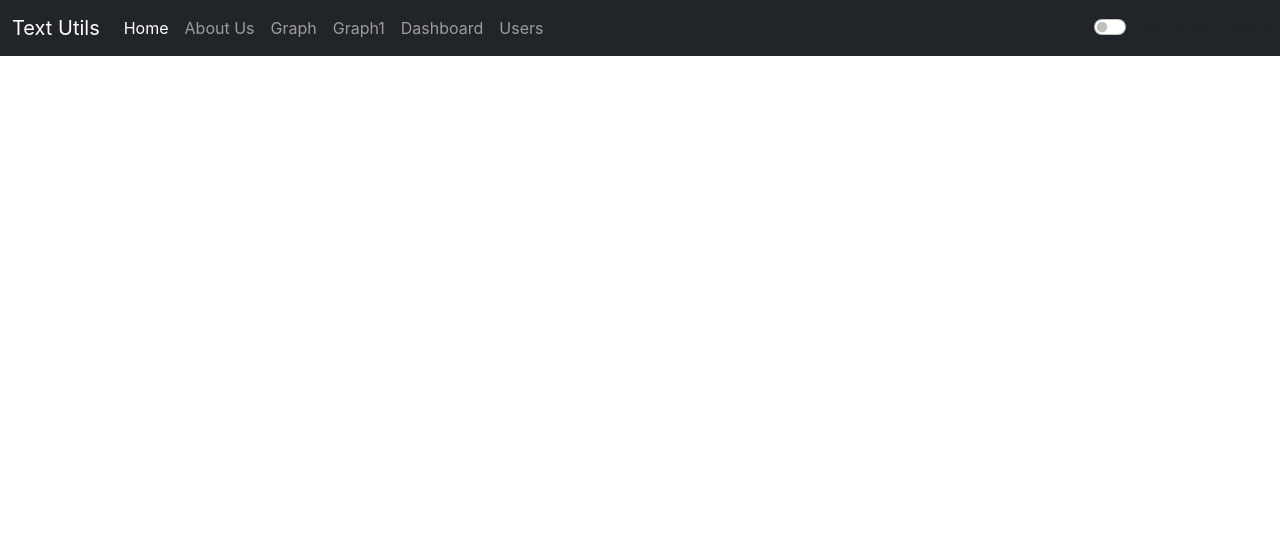
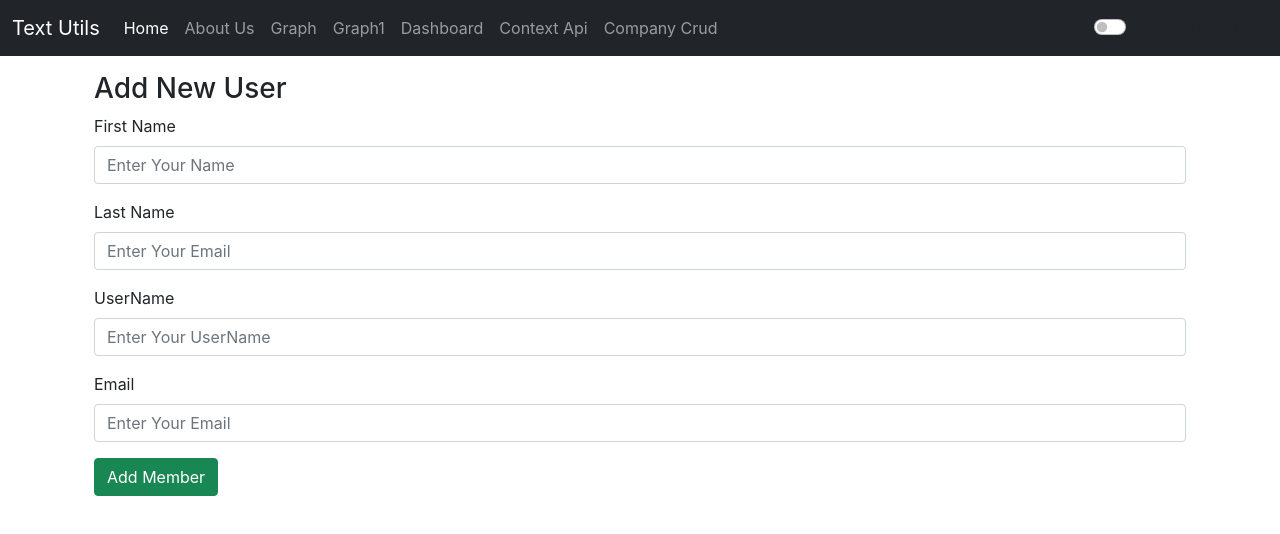
Before and after one commit to jogi6643/textutils-react, a React (Create React App) app: page /createcompany in a window 1280 px wide. Shown: the top 534 px of the page. Built offline with nearby package versions, Linux system fonts and the light colour scheme.

Commit message:
add crud in Text Utils Website

```diff
--- a/src/App.js
+++ b/src/App.js
@@ -15,6 +15,9 @@ import Graph2 from "./components/Graph2";
 import NewDashboard from "./components/dashboard/NewDashboard"
 import User from "./components/contextApi/User";
 import Handle from "./components/contextApi/Handle";
+import Companies from "./components/company/Companies";
+import CreateCompany from "./components/company/CreateCompany";
+import EditCompany from "./components/company/EditCompany";
 function App() {
  const [mode, setMode] = useState('dark');
  const [alert, setAlert] = useState(null);
@@ -66,6 +69,15 @@ function App() {
           <Route extact path="/users">
             <Handle />
           </Route>
+          <Route extact path="/company">
+            <Companies />
+          </Route>
+          <Route extact path="/createcompany">
+            <CreateCompany />
+          </Route>
+          <Route extact path="/editcompany/:id">
+            <EditCompany />
+          </Route>
 
         </Switch>
 
--- a/src/components/Navbar.js
+++ b/src/components/Navbar.js
@@ -30,7 +30,10 @@ export default function Navbar(props) {
                 <Link className="nav-link" to="/dashboard">Dashboard</Link>
               </li>
               <li className="nav-item">
-                <Link className="nav-link" to="/users">Users</Link>
+                <Link className="nav-link" to="/users">Context Api</Link>
+              </li>
+              <li className="nav-item">
+                <Link className="nav-link" to="/company">Company Crud</Link>
               </li>
             </ul>
             {/* <form className="d-flex">
--- /dev/null
+++ b/src/components/company/Companies.js
@@ -0,0 +1,75 @@
+import React,{ useEffect, useState }  from "react";
+import {Link} from 'react-router-dom'
+function Companies() {
+
+  const [users, setUsers] = useState([]);
+  useEffect(() => {
+    UsersGet()
+  },[])
+
+  const UsersGet = () => {
+    fetch("https://www.mecallapi.com/api/users")
+      .then(res => res.json())
+      .then(
+        (result) => {
+            console.log(result);
+          setUsers(result)
+        }
+      )
+  }
+
+  const UpdateUser = id => {
+    window.location = '/editcompany/'+id
+  }
+  const UserDelete = id => {
+    var data = {
+      'id': id
+    }
+    fetch('https://www.mecallapi.com/api/users/delete', {
+      method: 'DELETE',
+      headers: {
+        Accept: 'application/form-data',
+        'Content-Type': 'application/json',
+      },
+      body: JSON.stringify(data),
+    })
+    .then(res => res.json())
+    .then(
+      (result) => {
+        alert(result['message'])
+        if (result['status'] === 'ok') {
+          UsersGet();
+        }
+      }
+    )
+  }
+
+  return (
+    <div>
+      <div className="container">
+          <h1 className="text-center">Companies Employeis List <Link className="nav-link" to="/createcompany">Add New Member</Link></h1>
+        <table className="table table-light">
+          <tbody>
+          {users.map((user) => (
+            <tr>
+              <th scope="row">{user.id}</th>
+              <td colSpan="2" className="table-active">
+                {user.fname} {user.lname}
+              </td>
+              <td>{user.username}</td>
+              <td>
+                  <div className="btn-group" role="group" aria-label="Basic mixed styles example">
+                    <button type="button" onClick={() => UpdateUser(user.id)} className="btn btn-success">Edit</button>
+                    <button type="button" onClick={() => UserDelete(user.id)} className="btn btn-danger">Delete</button>
+                    </div>
+                </td>
+            </tr>
+               ))}
+          </tbody>
+        </table>
+      </div>
+    </div>
+  );
+}
+
+export default Companies;
--- /dev/null
+++ b/src/components/company/CreateCompany.js
@@ -0,0 +1,67 @@
+import React, { useState } from "react";
+function CreateCompany() {
+    const handleSubmit = event => {
+        event.preventDefault();
+        var data = {
+          'fname': fname,
+          'lname': lname,
+          'username': username,
+          'email': email,
+          'avatar': avatar,
+        }
+        fetch('https://www.mecallapi.com/api/users/create', {
+          method: 'POST',
+          headers: {
+            Accept: 'application/form-data',
+            'Content-Type': 'application/json',
+          },
+          body: JSON.stringify(data),
+        })
+        .then(res => res.json())
+        .then(
+          (result) => {
+            alert(result['message'])
+            if (result['status'] === 'ok') {
+              window.location.href = '/company';
+            }
+          }
+        )
+      }
+
+      const [fname, setFname] = useState('');
+      const [lname, setLname] = useState('');
+      const [username, setUsername] = useState('');
+      const [email, setEmail] = useState('');
+      const [avatar, setAvatar] = useState('');
+
+    return (
+        <>
+        <div className="container">
+            <h3>Add New User</h3>
+            <form  onSubmit={handleSubmit}>
+            <div className="mb-3">
+                <label htmlFor="exampleFormControlInput1"  className="form-label">First Name</label>
+                <input type="text" className="form-control"  name="firstName"   onChange={(e) => setFname(e.target.value)} placeholder="Enter Your Name"/>
+            </div>
+            <div className="mb-3">
+                <label htmlFor="exampleFormControlTextarea1" className="form-label">Last Name</label>
+                <input type="text" className="form-control"  onChange={(e) => setLname(e.target.value)} placeholder="Enter Your Email"/>
+            </div>
+            <div className="mb-3">
+                <label htmlFor="exampleFormControlTextarea1" className="form-label">UserName</label>
+                <input type="text" className="form-control"  onChange={(e) => setUsername(e.target.value)} placeholder="Enter Your UserName"/>
+            </div>
+            <div className="mb-3">
+                <label htmlFor="exampleFormControlTextarea1" className="form-label">Email</label>
+                <input type="text" className="form-control"  onChange={(e) => setEmail(e.target.value)} placeholder="Enter Your Email"/>
+            </div>
+            <div className="mb-3">
+                <button type="sumbit" className="btn btn-success">Add Member</button>
+            </div>
+        </form>
+        </div>
+    </>
+    )
+}
+
+export default CreateCompany
--- /dev/null
+++ b/src/components/company/EditCompany.js
@@ -0,0 +1,83 @@
+import React, { useState, useEffect } from "react";
+import { useParams } from 'react-router-dom';
+function EditCompany() {
+
+    const { id } = useParams();
+    useEffect(() => {
+      fetch("https://www.mecallapi.com/api/users/"+id)
+        .then(res => res.json())
+        .then(
+          (result) => {
+            setFname(result.user.fname)
+            setLname(result.user.lname)
+            setUsername(result.user.username)
+            setEmail(result.user.email)
+            setAvatar(result.user.avatar)
+          }
+        )
+    }, [id])
+    const handleSubmit = event => {
+        event.preventDefault();
+        var data = {
+          'id': id,
+          'fname': fname,
+          'lname': lname,
+          'username': username,
+          'email': email,
+          'avatar': avatar,
+        }
+        fetch('https://www.mecallapi.com/api/users/update', {
+          method: 'PUT',
+          headers: {
+            Accept: 'application/form-data',
+            'Content-Type': 'application/json',
+          },
+          body: JSON.stringify(data),
+        })
+        .then(res => res.json())
+        .then(
+          (result) => {
+            alert(result['message'])
+            if (result['status'] === 'ok') {
+              window.location.href = '/company';
+            }
+          }
+        )
+      }
+
+    const [fname, setFname] = useState('');
+    const [lname, setLname] = useState('');
+    const [username, setUsername] = useState('');
+    const [email, setEmail] = useState('');
+    const [avatar, setAvatar] = useState('');
+    return (
+        <>
+        <div className="container">
+            <h3>Edit Member</h3>
+            <form  onSubmit={handleSubmit}>
+            <div className="mb-3">
+                <label htmlFor="exampleFormControlInput1"  className="form-label">First Name</label>
+                <input type="text" className="form-control"  value={fname}  name="firstName"   onChange={(e) => setFname(e.target.value)} placeholder="Enter Your Name"/>
+            </div>
+            <div className="mb-3">
+                <label htmlFor="exampleFormControlTextarea1" className="form-label">Last Name</label>
+                <input type="text" className="form-control"   value={lname}  onChange={(e) => setLname(e.target.value)} placeholder="Enter Your Email"/>
+            </div>
+            <div className="mb-3">
+                <label htmlFor="exampleFormControlTextarea1" className="form-label">UserName</label>
+                <input type="text" className="form-control" value={username}  onChange={(e) => setUsername(e.target.value)} placeholder="Enter Your UserName"/>
+            </div>
+            <div className="mb-3">
+                <label htmlFor="exampleFormControlTextarea1" className="form-label">Email</label>
+                <input type="text" className="form-control"      value={email}  onChange={(e) => setEmail(e.target.value)} placeholder="Enter Your Email"/>
+            </div>
+            <div className="mb-3">
+                <button type="sumbit" className="btn btn-success">Edit Member</button>
+            </div>
+        </form>
+        </div>
+    </>
+    )
+}
+
+export default EditCompany
--- a/src/components/contextApi/Handle.js
+++ b/src/components/contextApi/Handle.js
@@ -6,7 +6,7 @@ import { AppContext } from './context';
 function Handle() {
     const [users,setUsers] = useState([]);
     const dispatchUserEvent = (actionType , payload)=>{
-        console.log(...users + 'check users');
+
         switch (actionType) {
 			case 'ADD_USER':
 				setUsers([ ...users, payload.newUser ]);
```
